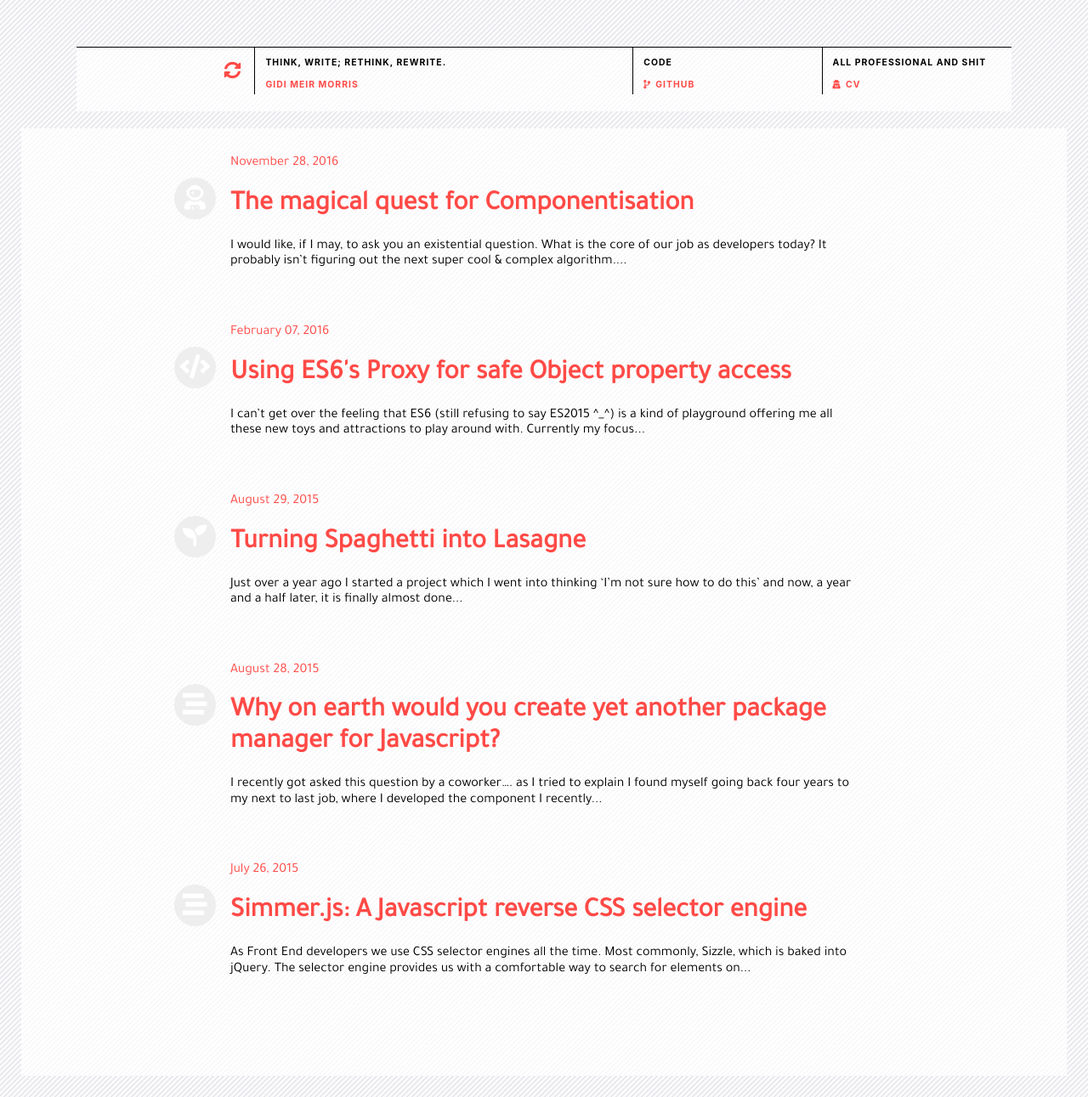
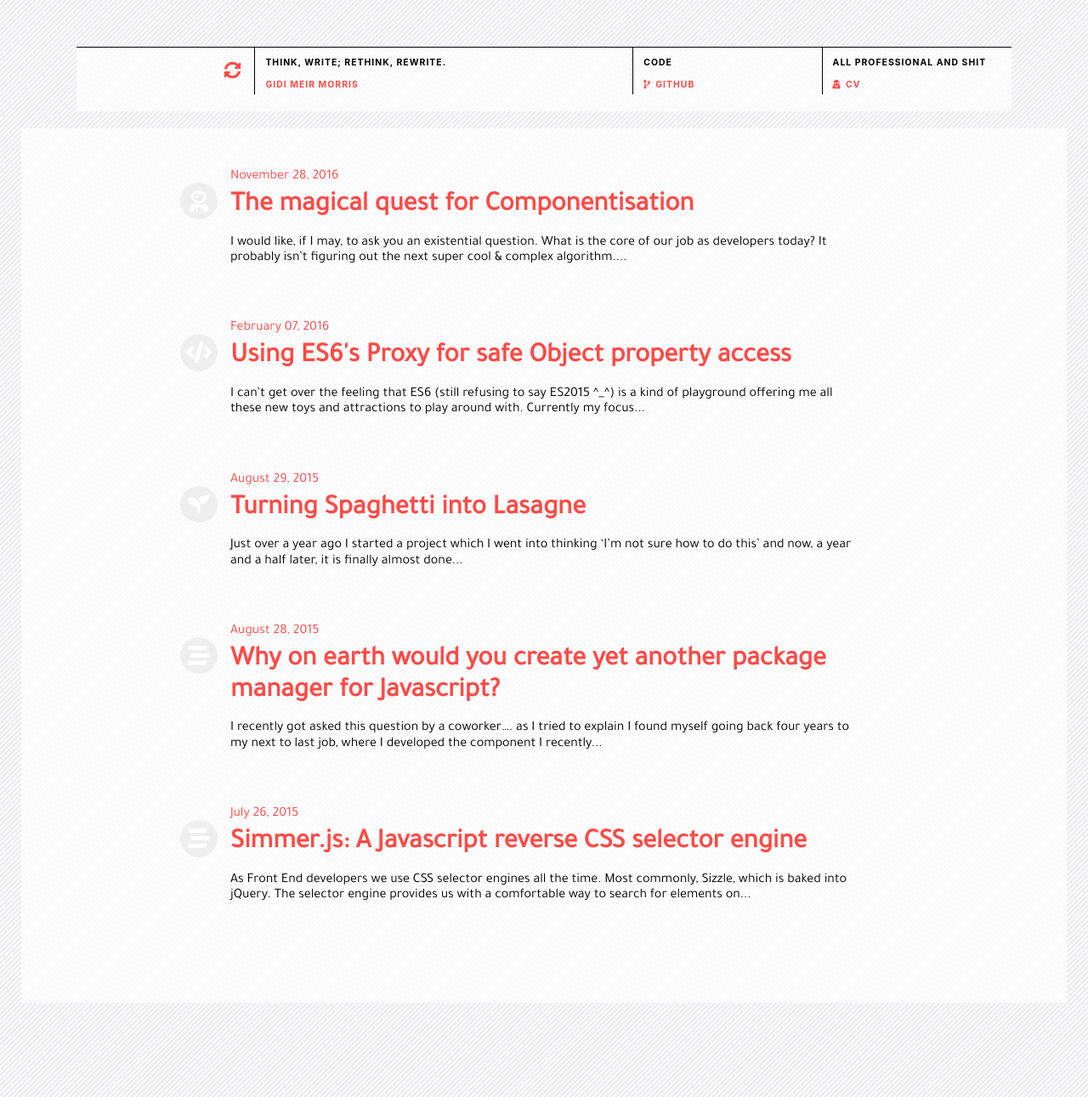
Before and after one commit to gmmorris/gmmorris.github.io, a Jekyll site: the page built from index.md, in a window 1280 px wide. Shown: the whole page at 85% size. Built offline with Jekyll 4.4.1, drawn with Linux system fonts in a browser that asks for light colours; nearby versions of some CDN libraries.

Commit message:
fixed icon on homepage

```diff
--- a/_layouts/home.html
+++ b/_layouts/home.html
@@ -4,14 +4,16 @@
 <div class="catalogue">
     {% for post in site.posts %}
       <a href="{{ post.url | prepend: site.baseurl }}" class="catalogue-item">
-        {% if post.icon %}
-        <i class="fas fa-{{post.icon}}"></i>
-        {% else %}
-        <i class="fas fa-leaf"></i>
-        {% endif %}
         <div>
           <time datetime="{{ post.date }}" class="catalogue-time">{{ post.date | date: "%B %d, %Y" }}</time>
-          <h1 class="catalogue-title">{{ post.title }}</h1>
+          <h1 class="catalogue-title">
+            {% if post.icon %}
+            <i class="fas fa-{{post.icon}}"></i>
+            {% else %}
+            <i class="fas fa-leaf"></i>
+            {% endif %}
+            {{ post.title }}
+          </h1>
           <p>
             {{ post.content | strip_html | truncatewords: 34 }}
             <!-- {{ post.description }} -->
--- a/_sass/custom/catalogue.scss
+++ b/_sass/custom/catalogue.scss
@@ -3,24 +3,28 @@
   font-family: 'Tajawal', sans-serif;
   margin: auto;
   .catalogue-item {
-    position: relative;
     @media (min-width: 740px) {
       width: 80%;
     }
 
+    h1 {
+      position: relative;
+      margin: 0.2em 0 0.3em;
       > i {
+        margin-left: 1em;
         float: right;
         position: static;
-      font-size: 1.4em;
-      width: 1.65em;
-      line-height: 1.65em;
+        font-size: 0.8em;
+        width: 1.7em;
+        line-height: 1.7em;
         color: white;
         text-align: center;
         border-radius: 1em;
         background: lighten($article-red, 10%);
 
         @media (min-width: 630px) {
-        font-size: 1.6em;
+          margin-left: 0;
+          font-size: 0.8em;
           width: 1.7em;
           line-height: 1.7em;
         }
@@ -28,19 +32,20 @@
         @media (min-width: 740px) {
           position: absolute;
           left: -2.3em;
-        top: 0.9em;
+          top: -0.35em;
           background: #eee;
-        font-size: 1.8em;
+          font-size: 0.8em;
           width: 1.7em;
           line-height: 1.7em;
         }
       }
-    &:hover > i {
+    }
+    &:hover i {
       background: $article-red;
     }
 
     > div {
-      margin-bottom: 4em;
+      margin: 1em 0 4em;
     }
     h1, time {
       color: $article-red;
```
Lines whose indentation alone changed are shown as unchanged.
